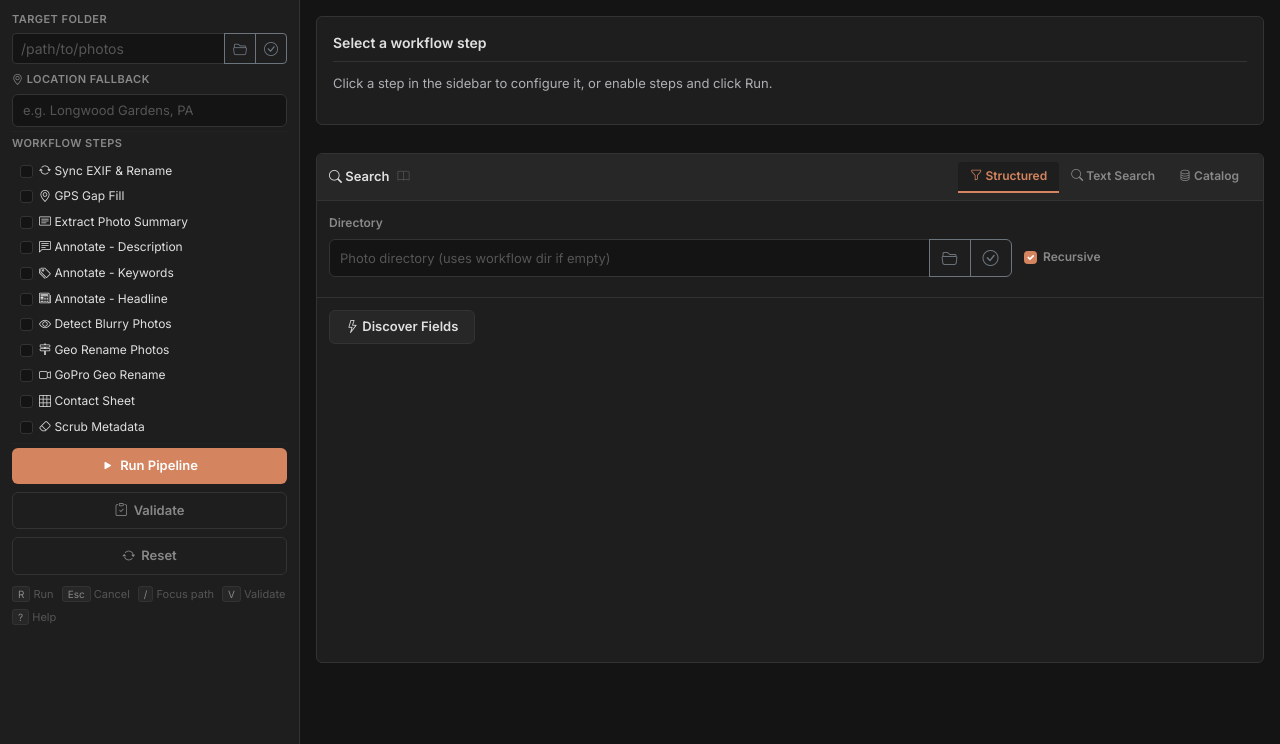
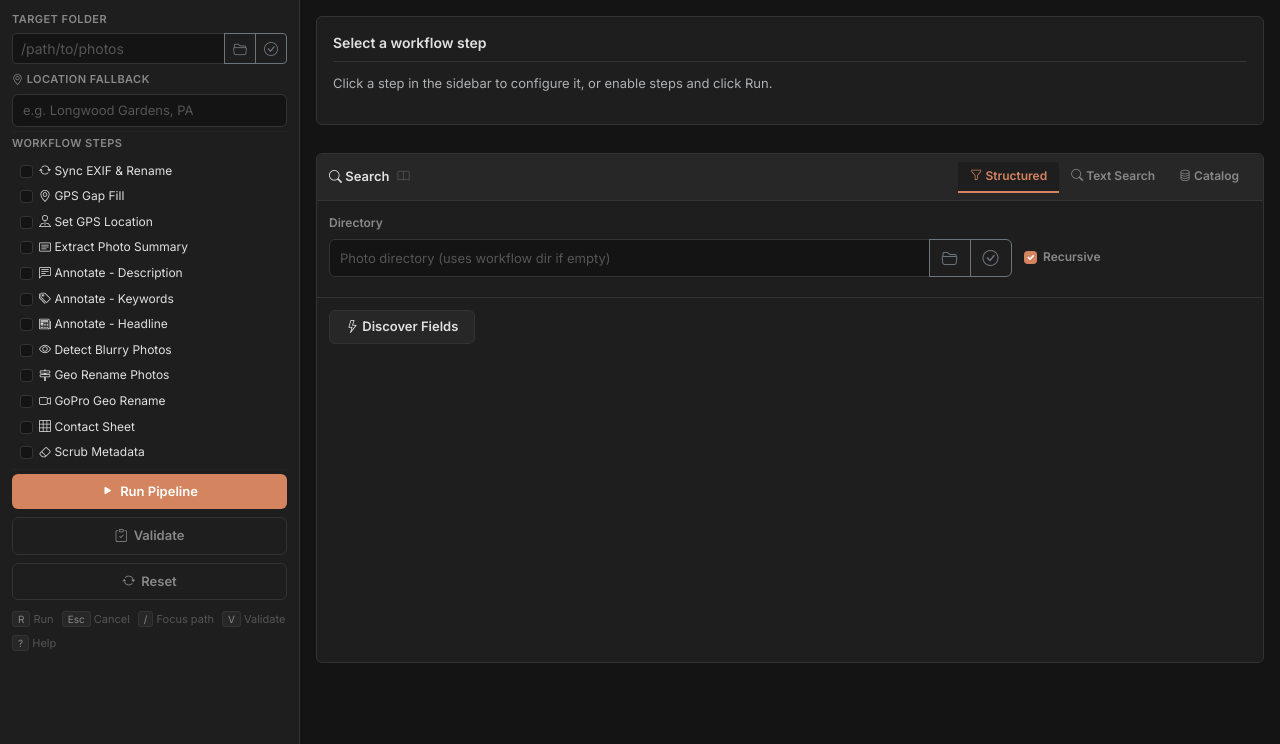
Before and after one commit to igoros777/photoshell, a Python web app: template ui/flask/templates/index.html in a window 1280 px wide. Shown: the part 56-800 px from the top of the page. Run offline with Jinja, Linux system fonts and the light colour scheme; the template is opened without the code that fills it, so the values that code supplies are empty; some libraries are stand-ins or nearby versions.

Commit message:
feat: Set GPS Location — geocode a place name and write GPS to photos
New gps_set_location.sh script:
- Forward geocodes a location name via Geocod.io API to get lat/lng
- Writes GPS coordinates to all matching photos' EXIF data
- Randomized spread: distribute coordinates naturally within a radius
  using uniform circular distribution (sqrt sampling)
- Selectable spread units: miles, km, yards, meters
- Skip files with existing GPS by default, --force to overwrite
- Recursive directory scanning with file type filtering
- Dry-run mode to preview without writing

New "Set GPS Location" workflow step in the Flask UI:
- Config panel: location input, spread radius + unit dropdown,
  file types filter, recursive checkbox, force overwrite checkbox
- Runs before GPS Gap Fill and Geo Rename in step ordering
- Registered in constants.py (preflight, labels, tool deps, step order)

Co-Authored-By: Claude Opus 4.6 (1M context) <noreply@anthropic.com>

```diff
--- a/ui/flask/functions/constants.py
+++ b/ui/flask/functions/constants.py
@@ -11,6 +11,7 @@ PHOTO_EXTENSIONS = {
 STEP_PREFLIGHT_LABELS = {
     "enable_sync_exif":       "Sync EXIF & Rename",
     "enable_gps_gap_fill":    "GPS Gap Fill",
+    "enable_gps_set_loc":     "Set GPS Location",
     "enable_extract_summary": "Extract Photo Summary",
     "enable_annotate_desc":   "Annotate (Description)",
     "enable_annotate_kw":     "Annotate (Keywords)",
@@ -26,6 +27,7 @@ STEP_PREFLIGHT_LABELS = {
 STEP_TOOL_DEPS = {
     "enable_sync_exif":       ["exiftool"],
     "enable_gps_gap_fill":    ["exiftool"],
+    "enable_gps_set_loc":     ["exiftool", "curl"],
     "enable_extract_summary": ["exiftool", "curl", "jq"],
     "enable_annotate_desc":   ["exiftool", "ollama"],
     "enable_annotate_kw":     ["exiftool", "ollama"],
@@ -48,7 +50,7 @@ TOOL_LABELS = {
 
 # Default step order (used when client doesn't send step_order).
 DEFAULT_STEP_ORDER = [
-    "enable_sync_exif", "enable_gps_gap_fill", "enable_extract_summary",
+    "enable_sync_exif", "enable_gps_gap_fill", "enable_gps_set_loc", "enable_extract_summary",
     "enable_annotate_desc", "enable_annotate_kw", "enable_annotate_hl",
     "enable_geo_rename", "enable_gopro", "enable_blur",
     "enable_contact_sheet", "enable_scrub",
--- a/ui/flask/templates/index.html
+++ b/ui/flask/templates/index.html
@@ -104,6 +104,18 @@
                                data-bs-toggle="popover" data-bs-trigger="hover focus"
                                data-bs-content="Fills missing GPS coordinates in photos by borrowing location data from the nearest-in-time photo that has valid geotags (default max gap: 2 hours)."></i>
                             <i class="bi bi-book step-docs-link" data-doc="gps_gap_fill" title="Full documentation"></i>
+                        </span>
+                    </div>
+
+                    <div class="sidebar-step" data-step="gps_set">
+                        <input class="form-check-input section-toggle" type="checkbox"
+                               id="chk-gps-set" name="enable_gps_set_loc" data-section="sec-gps-set">
+                        <span class="sidebar-step-label"><i class="bi bi-pin-map"></i> Set GPS Location</span>
+                        <span class="sidebar-step-badge step-badge" style="display:none" data-step-key="enable_gps_set_loc">Step</span>
+                        <span class="sidebar-step-actions">
+                            <i class="bi bi-info-circle step-tooltip" tabindex="0"
+                               data-bs-toggle="popover" data-bs-trigger="hover focus"
+                               data-bs-content="Sets GPS coordinates on photos by geocoding a location name via Geocod.io API. Optionally randomizes coordinates within a radius for natural distribution."></i>
                         </span>
                     </div>
 
@@ -290,6 +302,53 @@
                 <div class="form-check">
                     <input class="form-check-input" type="checkbox" name="gps_dry_run" id="gps-dry">
                     <label class="form-check-label" for="gps-dry">Dry run (preview only)</label>
+                </div>
+            </div>
+
+            <!-- 2b. Set GPS Location -->
+            <div class="step-config" id="config-gps-set" style="display:none">
+                <p class="section-desc">
+                    Geocodes a location name via Geocod.io and writes GPS coordinates to photo EXIF.
+                    Optionally randomizes coordinates within a radius for natural distribution.
+                    Requires <code>GEOCODIO_API_KEY</code> environment variable.
+                </p>
+                <div class="field-row">
+                    <div style="flex:2">
+                        <label class="form-label">Location</label>
+                        <input type="text" class="form-control" name="gps_set_location"
+                               placeholder="e.g. Cape Lookout, NC">
+                    </div>
+                </div>
+                <div class="field-row mt-2">
+                    <div>
+                        <label class="form-label">Spread Radius</label>
+                        <input type="number" class="form-control" name="gps_set_spread"
+                               placeholder="0" value="" min="0" step="0.1">
+                    </div>
+                    <div>
+                        <label class="form-label">Unit</label>
+                        <select class="form-select" name="gps_set_unit">
+                            <option value="miles" selected>Miles</option>
+                            <option value="km">Kilometers</option>
+                            <option value="yards">Yards</option>
+                            <option value="meters">Meters</option>
+                        </select>
+                    </div>
+                </div>
+                <div class="field-row mt-2">
+                    <div>
+                        <label class="form-label">File Types (optional)</label>
+                        <input type="text" class="form-control" name="gps_set_types"
+                               placeholder="All types if empty (e.g. jpg,cr3)">
+                    </div>
+                </div>
+                <div class="form-check mt-2">
+                    <input class="form-check-input" type="checkbox" name="gps_set_recursive" id="gps-set-rec">
+                    <label class="form-check-label" for="gps-set-rec">Include subfolders</label>
+                </div>
+                <div class="form-check mt-1">
+                    <input class="form-check-input" type="checkbox" name="gps_set_force" id="gps-set-force">
+                    <label class="form-check-label" for="gps-set-force">Overwrite existing GPS data</label>
                 </div>
             </div>
 
```
Also changed, not shown: ui/flask/app.py (+19 -0 lines), ui/flask/static/js/app.js, 1 other file.
